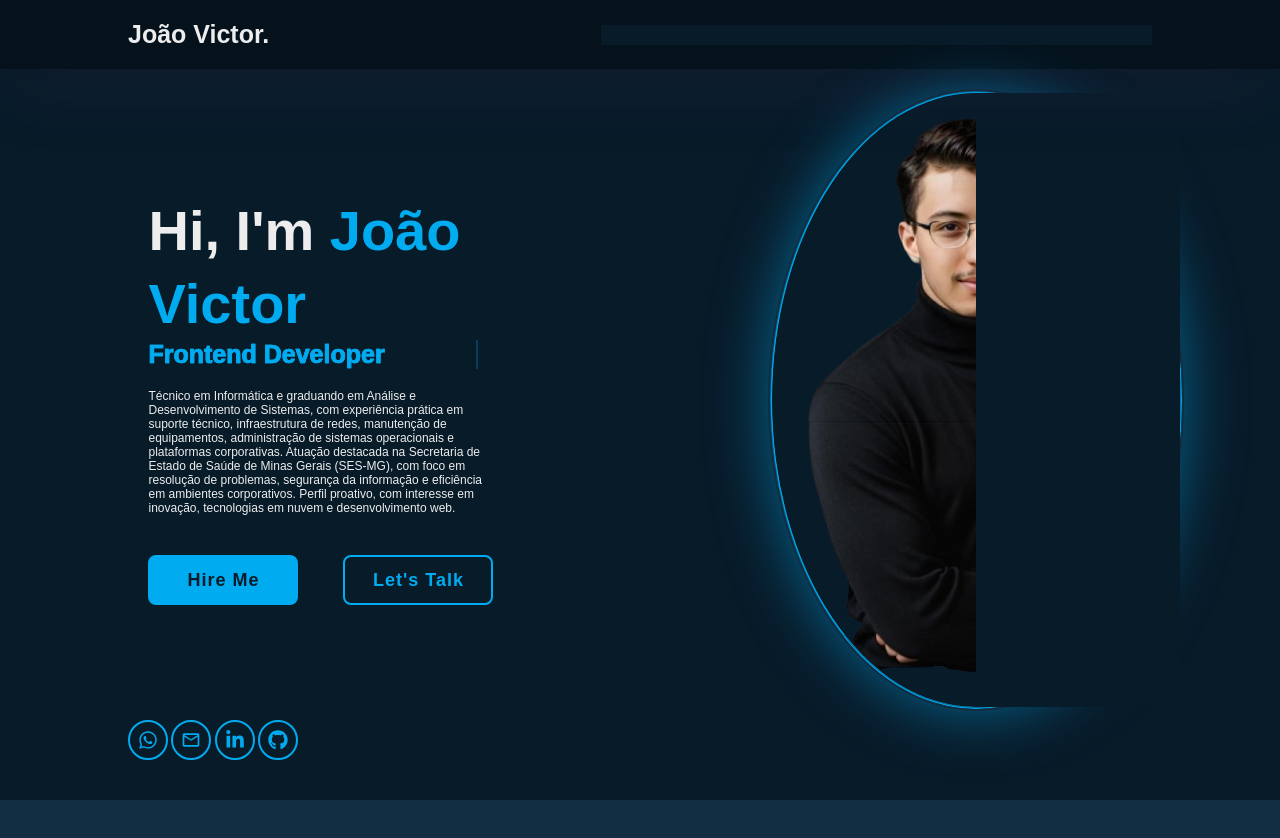
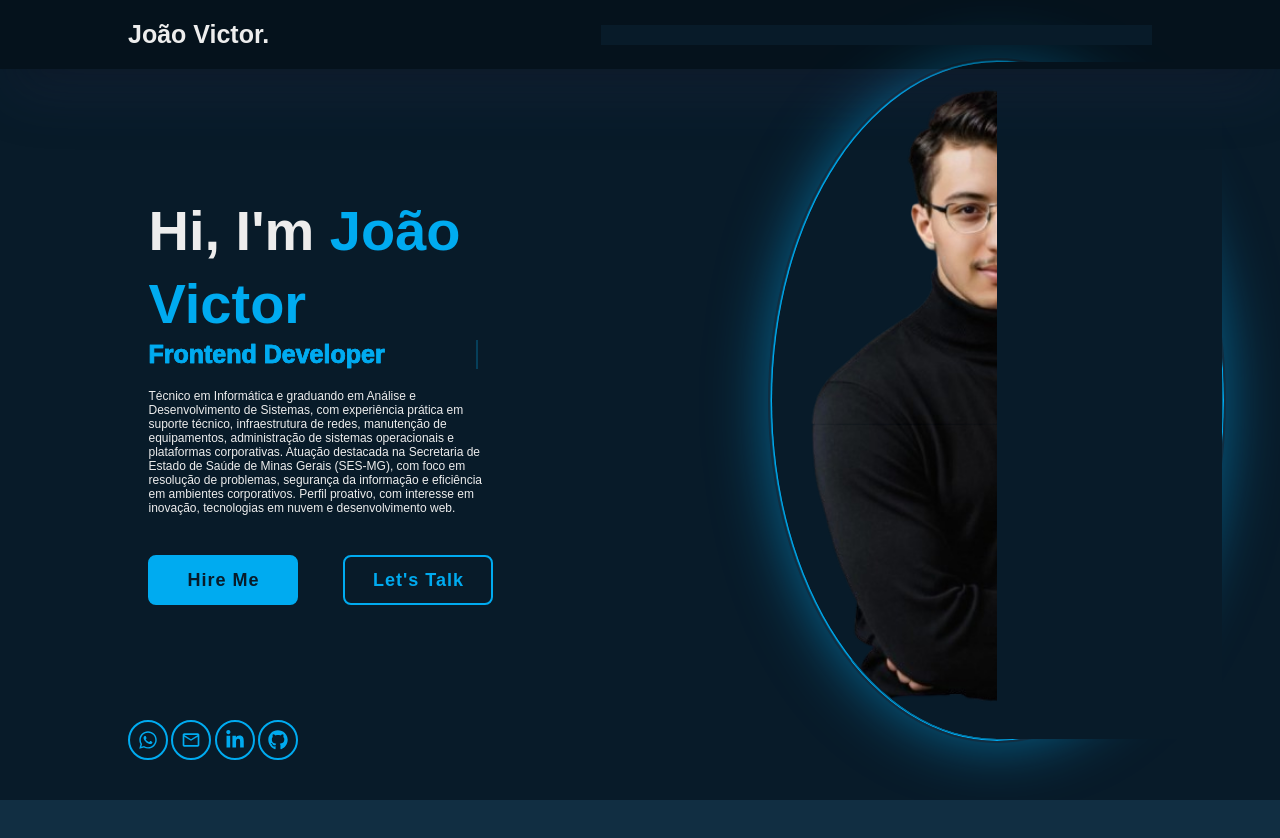
Before and after one commit to ParreirasJuniorWeb/MyPortfolio, a React (Vite) app: page / in a window 1280 px wide. Shown: the top 838 px of the page. Built offline with nearby package versions, Linux system fonts and the light colour scheme; a web font is replaced by a local one.

Commit message:
Atualização arquivo css Home.css (aperfeiçoar a nova fotografia acionada no último commit)
Atualização do arquivo Home.css  da seção de "Home.jsx" do meu portfólio. Em virtude da substituição das imagens, para a nova fotografia se adaptar aos layouts.

```diff
--- a/src/pages/Home.css
+++ b/src/pages/Home.css
@@ -189,6 +189,7 @@
 
 .img_home img {
     border-radius: 50%;
+    width: 45rem;
 }
 
 .home-imgHover {
```
